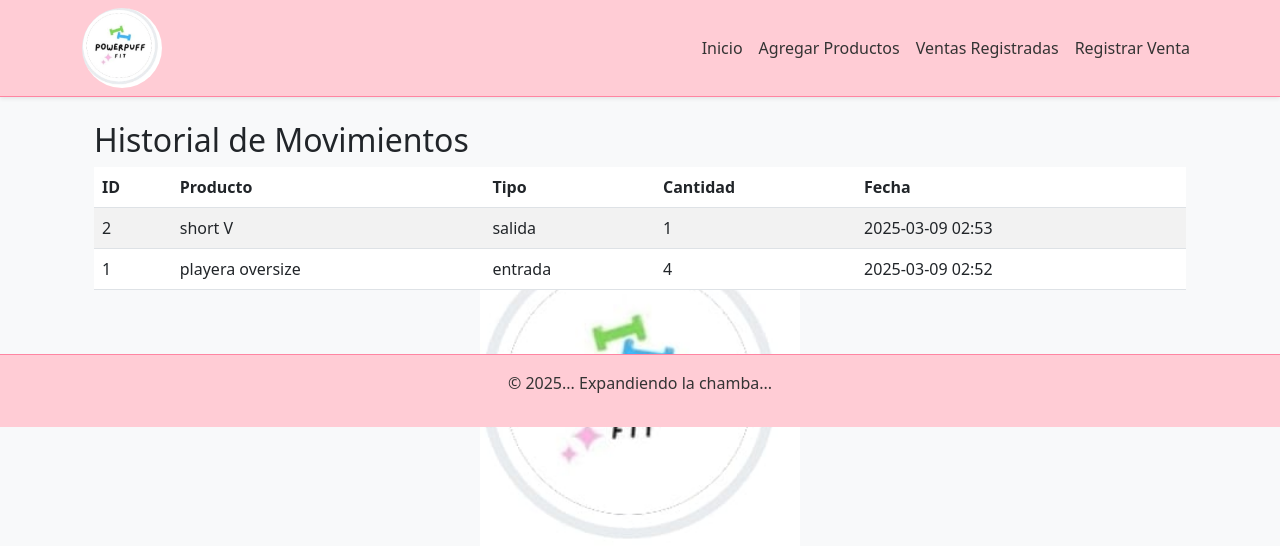
After one commit to fabianmm83/GestionPower, a Flask app: page /movimientos in a window 1280 px wide. The commit adds this page. Shown: the top 546 px of the page. Run offline with Flask 3, Linux system fonts and the light colour scheme.

Commit message:
actualizando 3

```diff
--- a/app/routes.py
+++ b/app/routes.py
@@ -5,7 +5,7 @@ from app import db
 from app.models import Producto, Venta, VentaProducto
 from collections import defaultdict
 from config.config import Config  # Importa la clase Config
-
+from app.models import MovimientoInventario
 
 
 # Usa Config.CATEGORIAS_PREDETERMINADAS donde sea necesario
@@ -38,6 +38,15 @@ def nuevo_producto():
             categoria=categoria
         )
         db.session.add(nuevo_producto)
+        db.session.commit()
+
+        # Registrar movimiento de entrada
+        movimiento = MovimientoInventario(
+            producto_id=nuevo_producto.id,
+            tipo='entrada',
+            cantidad=cantidad
+        )
+        db.session.add(movimiento)
         db.session.commit()
 
         flash('Producto agregado correctamente.', 'success')
@@ -95,65 +104,56 @@ def eliminar_producto(id):
         flash(f"Error al eliminar producto: {str(e)}", "danger")
         return redirect(url_for('routes.index'))
 
+# routes.py
 @routes.route('/venta/nueva', methods=['GET', 'POST'])
 def nueva_venta():
     if request.method == 'POST':
-        try:
-            productos_seleccionados = request.form.getlist('productos')  # IDs de productos seleccionados
-            total_venta = 0
+        productos_seleccionados = request.form.getlist('productos')
+        total_venta = 0
 
-            print("Datos del formulario:", request.form)  # Depuración
-            print("Productos seleccionados:", productos_seleccionados)  # Depuración
+        venta = Venta(total=total_venta)
+        db.session.add(venta)
 
-            # Crear una nueva venta (sin el campo 'cantidad')
-            venta = Venta(total=total_venta)  # Elimina 'cantidad=total_productos'
-            db.session.add(venta)
+        for producto_id in productos_seleccionados:
+            producto = Producto.query.get(producto_id)
+            cantidad = int(request.form.get(f'cantidad_{producto_id}', 1))
 
-            for producto_id in productos_seleccionados:
-                producto = Producto.query.get(producto_id)
-                if producto:
-                    # Obtener la cantidad para este producto
-                    cantidad = int(request.form.get(f'cantidad_{producto_id}', 1))  # Valor predeterminado: 1
+            if cantidad > producto.cantidad:
+                flash(f"No hay suficiente stock para {producto.nombre}. Stock disponible: {producto.cantidad}", "danger")
+                db.session.rollback()
+                return redirect(url_for('routes.nueva_venta'))
 
-                    print(f"Producto ID: {producto_id}, Cantidad: {cantidad}")  # Depuración
+            venta_producto = VentaProducto(
+                venta_id=venta.id,
+                producto_id=producto.id,
+                cantidad=cantidad,
+                precio=producto.precio
+            )
+            db.session.add(venta_producto)
 
-                    # Validar que la cantidad no supere el stock disponible
-                    if cantidad > producto.cantidad:
-                        flash(f"No hay suficiente stock para {producto.nombre}. Stock disponible: {producto.cantidad}", "danger")
-                        db.session.rollback()  # Deshacer la transacción
-                        return redirect(url_for('routes.nueva_venta'))
+            # Actualizar el stock del producto
+            producto.cantidad -= cantidad
 
-                    # Crear la relación VentaProducto
-                    venta_producto = VentaProducto(
-                        venta_id=venta.id,
-                        producto_id=producto.id,
-                        cantidad=cantidad,
-                        precio=producto.precio
-                    )
-                    db.session.add(venta_producto)
+            # Registrar movimiento de salida
+            movimiento = MovimientoInventario(
+                producto_id=producto.id,
+                tipo='salida',
+                cantidad=cantidad
+            )
+            db.session.add(movimiento)
 
-                    # Descontar la cantidad del inventario
-                    producto.cantidad -= cantidad
+            total_venta += producto.precio * cantidad
 
-                    # Actualizar el total de la venta
-                    total_venta += producto.precio * cantidad
+        venta.total = total_venta
+        db.session.commit()
 
-            # Actualizar el total de la venta
-            venta.total = total_venta
-            db.session.commit()
+        flash("Venta registrada correctamente.", "success")
+        return redirect(url_for('routes.index'))
 
-            flash("Venta registrada correctamente.", "success")
-            return redirect(url_for('routes.index'))
-
-        except Exception as e:
-            db.session.rollback()  # Deshacer la transacción en caso de error
-            print(f"Error: {str(e)}")  # Depuración
-            flash(f"Error al registrar la venta: {str(e)}", "danger")
-            return redirect(url_for('routes.nueva_venta'))
-
-    # Obtener los productos disponibles (activos)
     productos = Producto.query.filter_by(activo=True).all()
     return render_template('nueva_venta.html', productos=productos)
+
+
 @routes.route('/ventas', methods=['GET'])
 def listar_ventas():
     # Obtener todas las ventas desde la base de datos
@@ -181,6 +181,12 @@ def listar_ventas():
         ventas_por_mes=ventas_por_mes
     )
 
+
+# routes.py
+@routes.route('/movimientos')
+def listar_movimientos():
+    movimientos = MovimientoInventario.query.order_by(MovimientoInventario.fecha.desc()).all()
+    return render_template('movimientos.html', movimientos=movimientos)
 
 
 
--- a/app/templates/base.html
+++ b/app/templates/base.html
@@ -3,7 +3,7 @@
 <head>
     <meta charset="UTF-8">
     <meta name="viewport" content="width=device-width, initial-scale=1.0">
-    <title>{% block title %}Mi Aplicación{% endblock %}</title>
+    <title>{% block title %}powerpuff{% endblock %}</title>
     <link href="https://cdn.jsdelivr.net/npm/bootstrap@5.3.0/dist/css/bootstrap.min.css" rel="stylesheet">
     <link rel="stylesheet" href="https://cdnjs.cloudflare.com/ajax/libs/font-awesome/6.4.0/css/all.min.css">
     <!-- Estilos personalizados -->
--- a/app/templates/index.html
+++ b/app/templates/index.html
@@ -10,8 +10,9 @@
             <a href="{{ url_for('routes.nuevo_producto') }}" class="btn btn-success">Agregar Producto</a>
             <a href="{{ url_for('routes.nueva_venta') }}" class="btn btn-primary">Registrar Venta</a>
         </div>
-        <div>
+        <div class="d-flex gap-2">
             <a href="{{ url_for('routes.listar_ventas') }}" class="btn btn-info">Ver Ventas Registradas</a>
+            <a href="{{ url_for('routes.listar_movimientos') }}" class="btn btn-secondary">Ver Movimientos</a>
         </div>
     </div>
 
@@ -26,7 +27,7 @@
                     <th>Precio</th>
                     <th>Cantidad</th>
                     <th>Categoría</th>
-                    <th>Fecha de Registro</th> <!-- Nueva columna -->
+                    <th>Fecha de Registro</th>
                     <th>Acciones</th>
                 </tr>
             </thead>
--- /dev/null
+++ b/app/templates/movimientos.html
@@ -0,0 +1,33 @@
+<!-- templates/movimientos.html -->
+{% extends "base.html" %}
+
+{% block content %}
+<div class="container mt-4">
+    <h2>Historial de Movimientos</h2>
+
+    <div class="table-responsive">
+        <table class="table table-striped">
+            <thead>
+                <tr>
+                    <th>ID</th>
+                    <th>Producto</th>
+                    <th>Tipo</th>
+                    <th>Cantidad</th>
+                    <th>Fecha</th>
+                </tr>
+            </thead>
+            <tbody>
+                {% for movimiento in movimientos %}
+                    <tr>
+                        <td>{{ movimiento.id }}</td>
+                        <td>{{ movimiento.producto.nombre }}</td>
+                        <td>{{ movimiento.tipo }}</td>
+                        <td>{{ movimiento.cantidad }}</td>
+                        <td>{{ movimiento.fecha.strftime('%Y-%m-%d %H:%M') }}</td>
+                    </tr>
+                {% endfor %}
+            </tbody>
+        </table>
+    </div>
+</div>
+{% endblock %}
```
Also changed, not shown: app/models.py (+20 -3 lines), instance/tienda.db.
